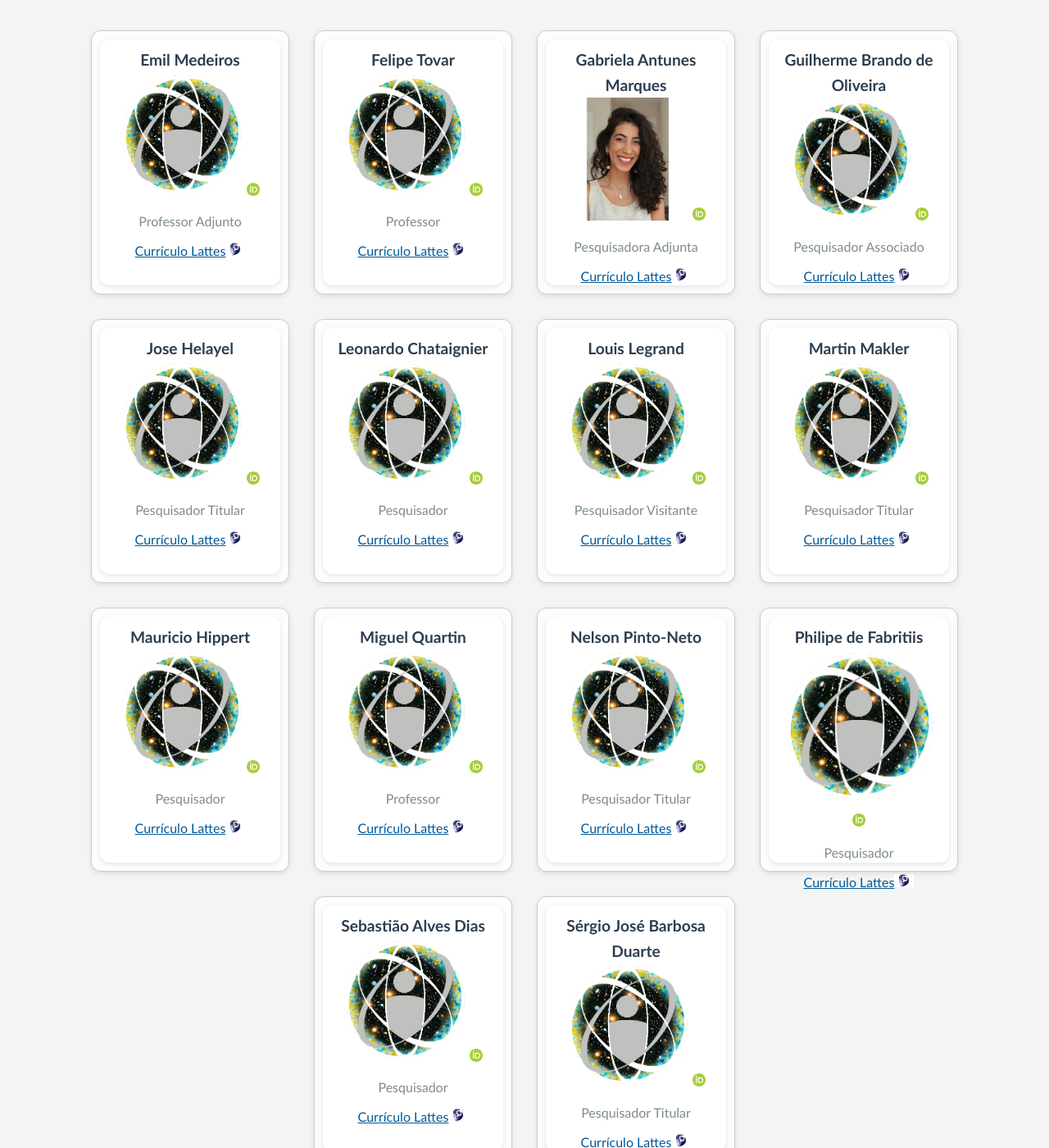
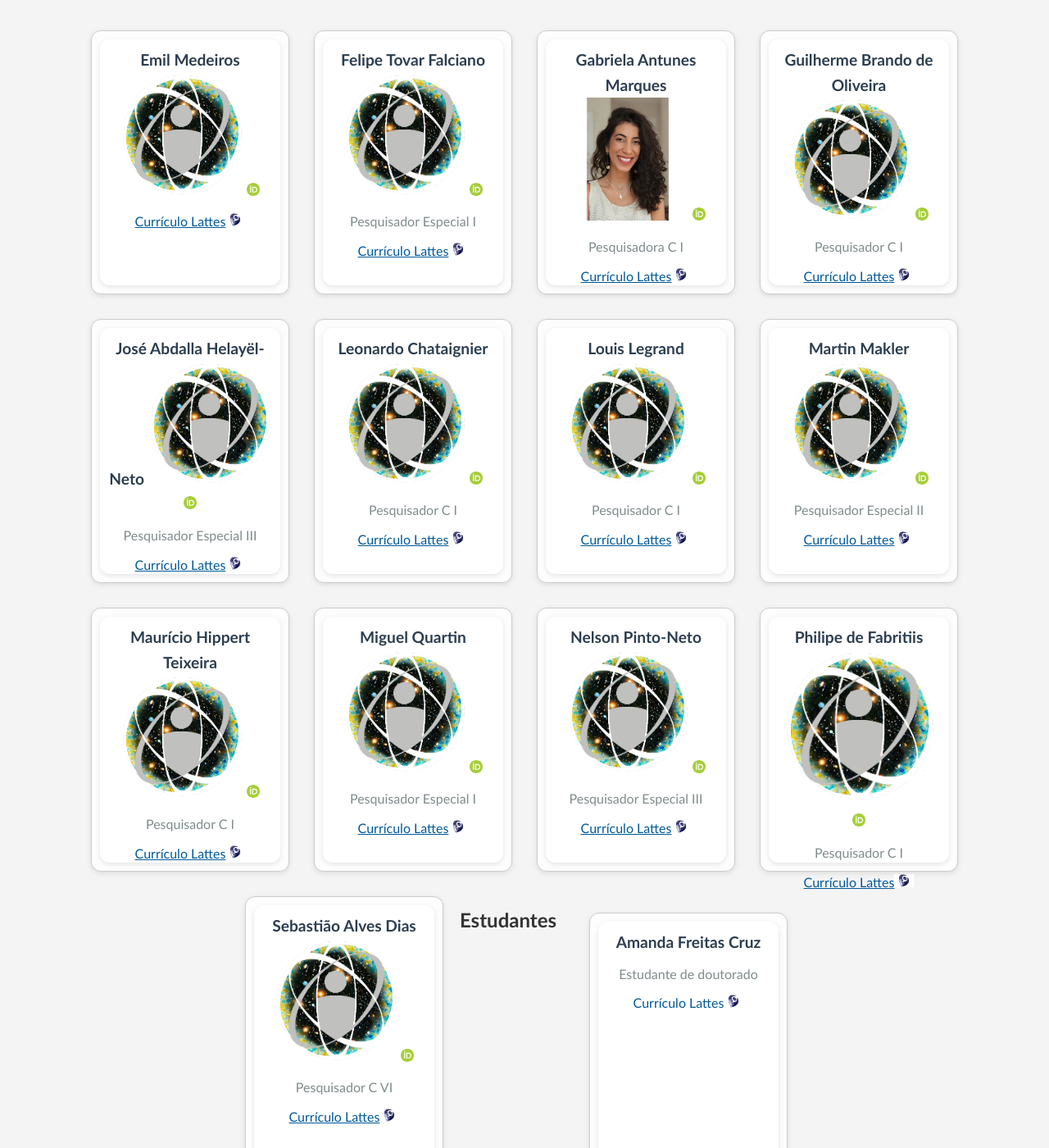
Before and after one commit to cbpf-cosmo/cbpf-cosmo.github.io, a Jekyll site: the page membros.html, which Jekyll copies as it is, in a window 1280 px wide and 1400 px high, scrolled down 710 px. Shown: the whole window at 82% size. Built offline with Jekyll 4.4.1, drawn with Linux system fonts in a browser that asks for light colours; some of the changed text lies outside the part shown.

Commit message:
modifications

```diff
--- a/membros.html
+++ b/membros.html
@@ -127,7 +127,7 @@
             <img src="images/ORCID-iD_icon_vector.svg" alt="iD ORCID"/>
           </a>
         </div>
-        <div class="member-role">Professor Adjunto</div>
+        <!-- <div class="member-role">Professor Adjunto</div> -->
         <div class="member-lattes">
           <a href="http://lattes.cnpq.br/" target="_blank">
             Currículo Lattes<img src="images/lattes-logo-2.png" alt="iD Lattes"/>
@@ -146,14 +146,14 @@
     <div class="member-inner">
       <div class="member-front">
         <div class="member-name">
-          Felipe Tovar
+          Felipe Tovar Falciano
           <img src="images/thumbs/cbpf.png" alt="foto" class="clickable-photo"
                style="width:150px; height:150px; object-fit:cover;">
           <a href="https://orcid.org/" target="_blank">
             <img src="images/ORCID-iD_icon_vector.svg" alt="iD ORCID"/>
           </a>
         </div>
-        <div class="member-role">Professor</div>
+        <div class="member-role">Pesquisador Especial I</div>
         <div class="member-lattes">
           <a href="http://lattes.cnpq.br/" target="_blank">
             Currículo Lattes<img src="images/lattes-logo-2.png" alt="iD Lattes"/>
@@ -179,7 +179,7 @@
             <img src="images/ORCID-iD_icon_vector.svg" alt="iD ORCID"/>
           </a>
         </div>
-        <div class="member-role">Pesquisadora Adjunta</div>
+        <div class="member-role">Pesquisadora C I</div>
         <div class="member-lattes">
           <a href="http://lattes.cnpq.br/0675863411047105/\Lattes" target="_blank">
             Currículo Lattes<img src="images/lattes-logo-2.png" alt="iD Lattes"/>
@@ -208,7 +208,7 @@
             <img src="images/ORCID-iD_icon_vector.svg" alt="iD ORCID"/>
           </a>
         </div>
-        <div class="member-role">Pesquisador Associado</div>
+        <div class="member-role">Pesquisador C I</div>
         <div class="member-lattes">
           <a href="http://lattes.cnpq.br/" target="_blank">
             Currículo Lattes<img src="images/lattes-logo-2.png" alt="iD Lattes"/>
@@ -227,14 +227,14 @@
     <div class="member-inner">
       <div class="member-front">
         <div class="member-name">
-          Jose Helayel
+          José Abdalla Helayël-Neto
           <img src="images/thumbs/cbpf.png" alt="foto" class="clickable-photo"
                style="width:150px; height:150px; object-fit:cover;">
           <a href="https://orcid.org/" target="_blank">
             <img src="images/ORCID-iD_icon_vector.svg" alt="iD ORCID"/>
           </a>
         </div>
-        <div class="member-role">Pesquisador Titular</div>
+        <div class="member-role">Pesquisador Especial III</div>
         <div class="member-lattes">
           <a href="http://lattes.cnpq.br/" target="_blank">
             Currículo Lattes<img src="images/lattes-logo-2.png" alt="iD Lattes"/>
@@ -260,7 +260,7 @@
             <img src="images/ORCID-iD_icon_vector.svg" alt="iD ORCID"/>
           </a>
         </div>
-        <div class="member-role">Pesquisador</div>
+        <div class="member-role">Pesquisador C I</div>
         <div class="member-lattes">
           <a href="http://lattes.cnpq.br/" target="_blank">
             Currículo Lattes<img src="images/lattes-logo-2.png" alt="iD Lattes"/>
@@ -286,7 +286,7 @@
             <img src="images/ORCID-iD_icon_vector.svg" alt="iD ORCID"/>
           </a>
         </div>
-        <div class="member-role">Pesquisador Visitante</div>
+        <div class="member-role">Pesquisador C I</div>
         <div class="member-lattes">
           <a href="http://lattes.cnpq.br/" target="_blank">
             Currículo Lattes<img src="images/lattes-logo-2.png" alt="iD Lattes"/>
@@ -312,7 +312,7 @@
             <img src="images/ORCID-iD_icon_vector.svg" alt="iD ORCID"/>
           </a>
         </div>
-        <div class="member-role">Pesquisador Titular</div>
+        <div class="member-role">Pesquisador Especial II</div>
         <div class="member-lattes">
           <a href="http://lattes.cnpq.br/" target="_blank">
             Currículo Lattes<img src="images/lattes-logo-2.png" alt="iD Lattes"/>
@@ -331,14 +331,14 @@
     <div class="member-inner">
       <div class="member-front">
         <div class="member-name">
-          Mauricio Hippert
+          Maurício Hippert Teixeira
           <img src="images/thumbs/cbpf.png" alt="foto" class="clickable-photo"
                style="width:150px; height:150px; object-fit:cover;">
           <a href="https://orcid.org/" target="_blank">
             <img src="images/ORCID-iD_icon_vector.svg" alt="iD ORCID"/>
           </a>
         </div>
-        <div class="member-role">Pesquisador</div>
+        <div class="member-role">Pesquisador C I</div>
         <div class="member-lattes">
           <a href="http://lattes.cnpq.br/" target="_blank">
             Currículo Lattes<img src="images/lattes-logo-2.png" alt="iD Lattes"/>
@@ -364,7 +364,7 @@
             <img src="images/ORCID-iD_icon_vector.svg" alt="iD ORCID"/>
           </a>
         </div>
-        <div class="member-role">Professor</div>
+        <div class="member-role">Pesquisador Especial I</div>
         <div class="member-lattes">
           <a href="http://lattes.cnpq.br/" target="_blank">
             Currículo Lattes<img src="images/lattes-logo-2.png" alt="iD Lattes"/>
@@ -390,7 +390,7 @@
             <img src="images/ORCID-iD_icon_vector.svg" alt="iD ORCID"/>
           </a>
         </div>
-        <div class="member-role">Pesquisador Titular</div>
+        <div class="member-role">Pesquisador Especial III</div>
         <div class="member-lattes">
           <a href="http://lattes.cnpq.br/" target="_blank">
             Currículo Lattes<img src="images/lattes-logo-2.png" alt="iD Lattes"/>
@@ -416,7 +416,7 @@
             <img src="images/ORCID-iD_icon_vector.svg" alt="iD ORCID"/>
           </a>
         </div>
-        <div class="member-role">Pesquisador</div>
+        <div class="member-role">Pesquisador C I</div>
         <div class="member-lattes">
           <a href="http://lattes.cnpq.br/" target="_blank">
             Currículo Lattes<img src="images/lattes-logo-2.png" alt="iD Lattes"/>
@@ -442,7 +442,7 @@
             <img src="images/ORCID-iD_icon_vector.svg" alt="iD ORCID"/>
           </a>
         </div>
-        <div class="member-role">Pesquisador</div>
+        <div class="member-role">Pesquisador C VI</div>
         <div class="member-lattes">
           <a href="http://lattes.cnpq.br/" target="_blank">
             Currículo Lattes<img src="images/lattes-logo-2.png" alt="iD Lattes"/>
@@ -482,7 +482,7 @@
     </div>
   </li>
 
-</ul>
+</ul> -->
 
 
 	<h2>Estudantes</h2>
@@ -490,13 +490,13 @@
       <li class="member-card">
         <div class="member-inner">
           <div class="member-front">
-            <div class="member-name">Osvaldo Ferreira
-              <a href="https://orcid.org/0000-0002-6711-8308" target="_blank"><img src="images/ORCID-iD_icon_vector.svg" alt="iD ORCID"/></a>
+            <div class="member-name">Amanda Freitas Cruz
+              <!-- <a href="https://orcid.org/0000-0002-6711-8308" target="_blank"><img src="images/ORCID-iD_icon_vector.svg" alt="iD ORCID"/></a> -->
             </div>
             <div class="member-role">Estudante de doutorado</div>
-            <div class="member-institution">Universidade Federal do Rio de Janeiro</div>
+            <!-- <div class="member-institution">Universidade Federal do Rio de Janeiro</div> -->
             <div class="member-lattes">
-              <a href="http://lattes.cnpq.br/6790966492250263" target="_blank">
+              <!-- <a href="http://lattes.cnpq.br/6790966492250263" target="_blank"> -->
                 Currículo Lattes<img src="images/lattes-logo-2.png" alt="iD Lattes"/>
               </a>
             </div>
```
Also changed, not shown: other parts of membros.html (+1 -1 lines).
